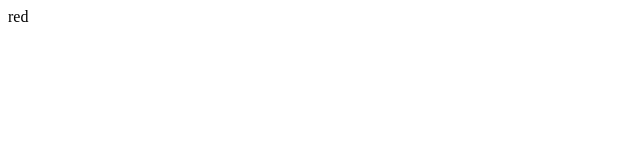
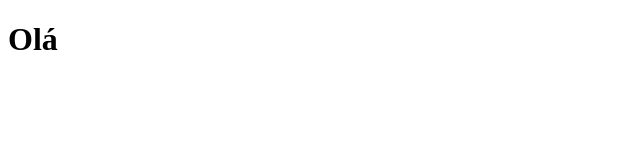
Before and after one commit to fcorreia18/Typescript-the-complete-Developer-s-Guide, a React (Create React App) app in the folder rrts/: page / in a window 1280 px wide. Shown: the top 160 px of the page, without its empty margins (0-640 px from the left). Built offline with nearby package versions, Linux system fonts and the light colour scheme.

Commit message:
Creating the first reducer

```diff
--- /dev/null
+++ b/rrts/src/components/App.tsx
@@ -0,0 +1,7 @@
+import { Component } from "react";
+
+export class App extends Component {
+    render() {
+        return <div><h1>Olá</h1></div>
+    }
+}
--- a/rrts/src/index.tsx
+++ b/rrts/src/index.tsx
@@ -1,38 +1,11 @@
-import React from 'react';
 import ReactDOM from 'react-dom';
+import { createStore, applyMiddleware } from "redux";
+import { Provider } from "react-redux";
+import thunk from 'redux-thunk';
 
-interface AppProps {
-    color?: string
-}
-const App = (props: AppProps): JSX.Element => {
-    return <div>{props.color}</div>
-}
-// interface AppState {
-//     counter: number
-// }
-// class App extends React.Component<AppProps, AppState> {
-//     // state: { counter: number } = { counter: 0 }
-//     constructor(props: AppProps) {
-//         super(props);
-
-//         this.state = { counter: 0 };
-//     }
-//     public onIncrement = (): void => {
-//         this.setState({ counter: this.state.counter + 1 });
-//     }
-//     public onDecrement = (): void => {
-//         this.setState({ counter: this.state.counter - 1 });
-//     }
-//     render() {
-//         return (
-//             <div>
-//                 <button onClick={this.onIncrement}>Increment</button>
-//                 <button onClick={this.onDecrement}>Decrement</button>
-//                 <div>{this.state.counter}</div>
-//             </div>
-
-//         )
-//     }
-// }
-
-ReactDOM.render(<App color="red" />, document.getElementById('root'))
+import { App } from "./components/App";
+import { reducer } from "./reducers/index";
+const store = createStore(reducer, applyMiddleware(thunk));
+ReactDOM.render(
+    <Provider store={store}><App /></Provider>
+    , document.getElementById('root'))
--- /dev/null
+++ b/rrts/src/reducers/index.ts
@@ -0,0 +1,5 @@
+import { combineReducers } from "redux";
+
+export const reducer = combineReducers({
+    newReducer: () => "Olá",
+})
```
Also changed, not shown: rrts/src/actions/index.ts (added), rrts/src/actions/types.ts (added).
